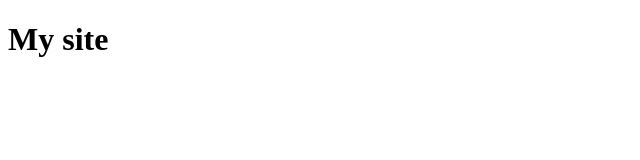
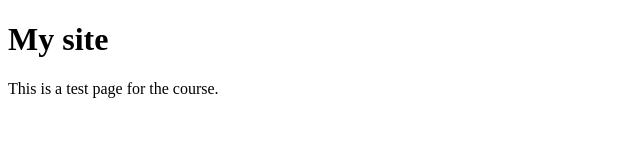
Before and after one commit to axelperez4/Website, a plain HTML site: page index.html in a window 1280 px wide. Shown: the whole page, without its empty margins (0-640 px from the left). Drawn offline with Linux system fonts and the light colour scheme.

Commit message:
Add description to the index.

```diff
--- a/index.html
+++ b/index.html
@@ -5,5 +5,6 @@
 </head>
 <body>
 	<header><h1>My site</h1></header>
+	<p>This is a test page for the course.</p>
 </body>
 </html>
```
